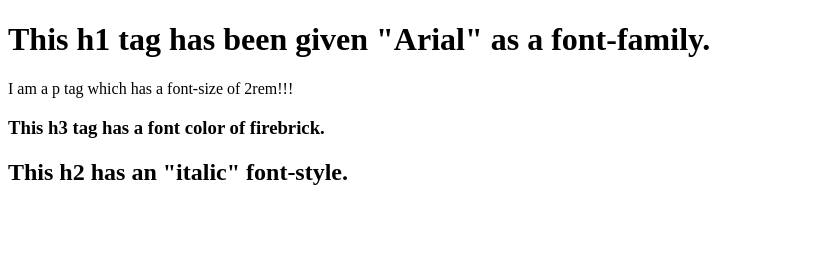
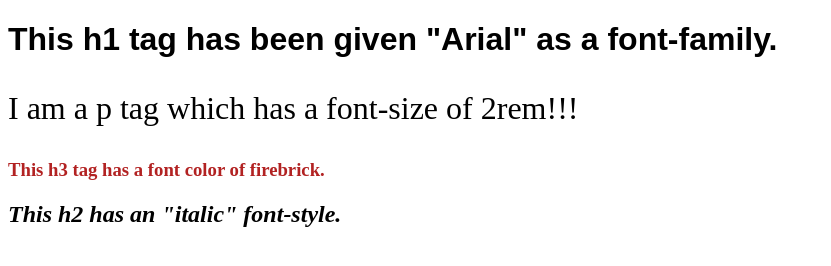
Before and after one commit to Phillip215/prep-0121-code-solutions, a website: page prep-css-syntax/index.html in a window 1280 px wide. Shown: the whole page, without its empty margins (0-831 px from the left). Drawn offline with Linux system fonts and the light colour scheme.

Commit message:
Update index.html

```diff
--- a/prep-css-syntax/index.html
+++ b/prep-css-syntax/index.html
@@ -4,7 +4,23 @@
     <meta charset="UTF-8">
     <meta name="viewport" content="width=device-width, initial-scale=1.0">
     <title>CSS Syntax</title>
+     <style>
+        h1 {
+            font-family: Arial, Helvetica, sans-serif;
+        }
 
+        p {
+            font-size: 2rem;
+        }
+
+        h3 {
+            color: firebrick;
+        }
+
+        h2 {
+            font-style: italic;
+        }
+    </style>
 </head>
 <body>
     <h1>This h1 tag has been given "Arial" as a font-family.</h1>
```
